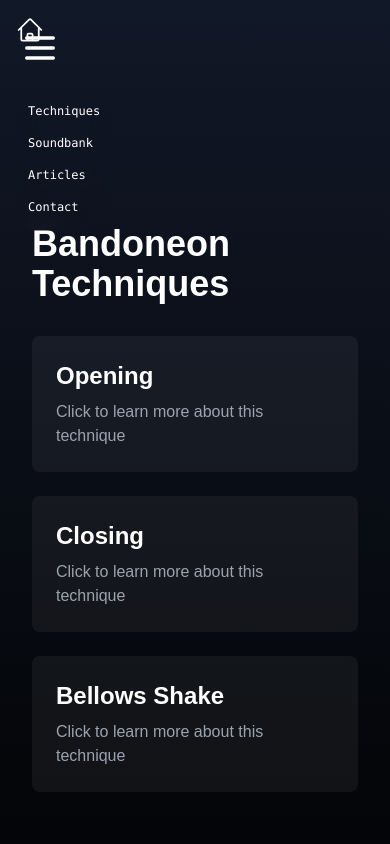
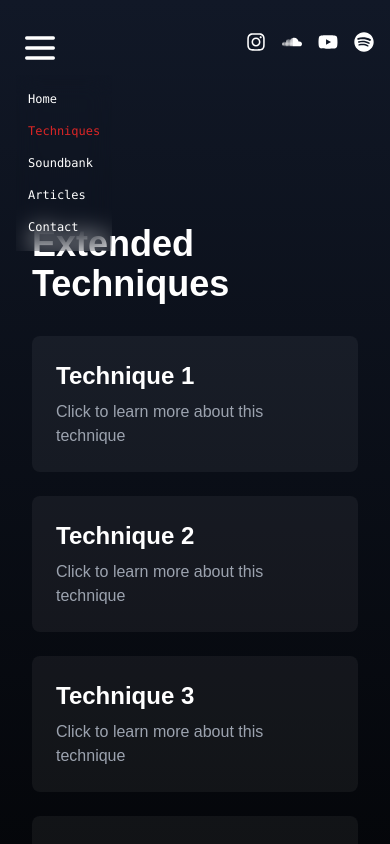
Before and after one commit to manuK1777/extended-bandoneon, a Next.js app: page /techniques in a window 390 px wide. Both pictures are taken after a click on the label 40 px from the left and 48 px from the top of the page. Shown: the top 844 px of the page. Built offline with nearby package versions, Linux system fonts and the light colour scheme.

Commit message:
Fix navBar styles and behavior in mobile devices

```diff
--- a/app/(with-header)/techniques/page.tsx
+++ b/app/(with-header)/techniques/page.tsx
@@ -1,16 +1,18 @@
 import Link from 'next/link';
 
 const techniques = [
-  { id: 'opening', name: 'Opening' },
-  { id: 'closing', name: 'Closing' },
-  { id: 'bellows-shake', name: 'Bellows Shake' },
+  { id: 'technique-1', name: 'Technique 1' },
+  { id: 'technique-2', name: 'Technique 2' },
+  { id: 'technique-3', name: 'Technique 3' },
+  { id: 'technique-4', name: 'Technique 4' },
+  { id: 'technique-5', name: 'Technique 5' },
   // Add more techniques as needed
 ];
 
 export default function TechniquesPage() {
   return (
     <main className="min-h-screen p-8">
-      <h1 className="text-4xl font-bold mb-8">Bandoneon Techniques</h1>
+      <h1 className="text-4xl font-bold mb-8">Extended Techniques</h1>
       <div className="grid grid-cols-1 md:grid-cols-2 lg:grid-cols-3 gap-6">
         {techniques.map((technique) => (
           <Link
--- a/components/SocialMediaBar.tsx
+++ b/components/SocialMediaBar.tsx
@@ -14,9 +14,11 @@ interface SocialMediaBarProps {
 }
 
 const SocialMediaBar = ({ className = "" }: SocialMediaBarProps) => {
+  const iconClass = "w-5 h-5 md:w-6 md:h-6 text-white hover:text-red-500 transition-colors duration-300 mt-4 md:mt-0";
+
   return (
     <motion.div
-      className={`flex gap-6 ${className}`}
+      className={`flex gap-4 md:gap-6 ${className}`}
       initial={{ y: 100, opacity: 0 }}
       animate={{ y: 0, opacity: 1 }}
       transition={{ duration: 1, delay: 2}}
@@ -25,33 +27,33 @@ const SocialMediaBar = ({ className = "" }: SocialMediaBarProps) => {
         href="https://instagram.com/your-handle"
         target="_blank"
         rel="noopener noreferrer"
-        className="text-white hover:text-red-500 transition-colors duration-300"
+        className="block"
       >
-        <FontAwesomeIcon icon={faInstagram} className="w-6 h-6" />
+        <FontAwesomeIcon icon={faInstagram} className={iconClass} />
       </a>
       <a
         href="https://soundcloud.com/your-handle"
         target="_blank"
         rel="noopener noreferrer"
-        className="text-white hover:text-red-500 transition-colors duration-300"
+        className="block"
       >
-        <FontAwesomeIcon icon={faSoundcloud} className="w-6 h-6" />
+        <FontAwesomeIcon icon={faSoundcloud} className={iconClass} />
       </a>
       <a
         href="https://youtube.com/@your-handle"
         target="_blank"
         rel="noopener noreferrer"
-        className="text-white hover:text-red-500 transition-colors duration-300"
+        className="block"
       >
-        <FontAwesomeIcon icon={faYoutube} className="w-6 h-6" />
+        <FontAwesomeIcon icon={faYoutube} className={iconClass} />
       </a>
       <a
         href="https://open.spotify.com/artist/your-id"
         target="_blank"
         rel="noopener noreferrer"
-        className="text-white hover:text-red-500 transition-colors duration-300"
+        className="block"
       >
-        <FontAwesomeIcon icon={faSpotify} className="w-6 h-6" />
+        <FontAwesomeIcon icon={faSpotify} className={iconClass} />
       </a>
     </motion.div>
   );
--- a/components/layout/Header.tsx
+++ b/components/layout/Header.tsx
@@ -7,8 +7,8 @@ export default function Header() {
   return (
     <header className="fixed top-2 left-0 right-0 z-50 px-4 py-2">
       <div className="max-w-7xl mx-auto flex justify-between items-center">
-        {/* Home Icon */}
-        <div className="flex-shrink-0 z-20">
+        {/* Home Icon - Hidden on mobile */}
+        <div className="flex-shrink-0 z-20 hidden md:block">
           <Link href="/" className="block">
             <svg
               xmlns="http://www.w3.org/2000/svg"
@@ -34,7 +34,7 @@ export default function Header() {
 
         {/* Social Media - Right */}
         <div className="flex-shrink-0 z-20">
-          <SocialMediaBar className="hidden md:flex" />
+          <SocialMediaBar className="flex" />
         </div>
       </div>
     </header>
--- a/components/navigation/ResponsiveNav.tsx
+++ b/components/navigation/ResponsiveNav.tsx
@@ -5,6 +5,7 @@ import NavButtons from "../buttons/NavButtons";
 import { navItems } from "@/constants/navigation";
 import { useState } from "react";
 import Link from "next/link";
+import { usePathname } from "next/navigation";
 
 interface ResponsiveNavProps {
   direction?: "horizontal" | "vertical";
@@ -16,6 +17,15 @@ export default function ResponsiveNav({
   animated = true
 }: ResponsiveNavProps) {
   const [isOpen, setIsOpen] = useState(false);
+  const pathname = usePathname();
+
+  const mobileNavItems = [
+    { name: "Home", href: "/" },
+    ...navItems.map(item => ({
+      name: item.name,
+      href: `/${item.name.toLowerCase()}`
+    }))
+  ];
 
   return (
     <>
@@ -54,23 +64,27 @@ export default function ResponsiveNav({
           </label>
           <motion.ul
             tabIndex={0}
-            className="menu menu-sm dropdown-content mt-3 z-[1] p-2 backdrop-blur-md w-22 sm:w-32 flex items-left"
+            className="menu menu-sm dropdown-content mt-0 z-[1] p-2 backdrop-blur-md w-22 sm:w-32 flex items-left"
             initial={{ opacity: 0, y: -10 }}
             animate={{ opacity: isOpen ? 1 : 0, y: isOpen ? 0 : -10 }}
             exit={{ opacity: 0, y: -10 }}
             transition={{ duration: 0.2 }}
             onMouseDown={(e) => e.preventDefault()}
           >
-            {navItems.map((item) => (
-              <li key={item.name} className="hover:bg-yellow-200">
-                <Link
-                  href={`/${item.name.toLowerCase()}`}
-                  className="text-xs sm:text-sm md:text-base font-body hover:text-red-500 transition-colors duration-200 py-2 px-1"
-                >
-                  {item.name}
-                </Link>
-              </li>
-            ))}
+            {mobileNavItems.map((item) => {
+              const isActive = pathname === item.href;
+              return (
+                <li key={item.name} className={`hover:bg-yellow-200 ${isActive ? 'bg-transparent' : ''}`}>
+                  <Link
+                    href={item.href}
+                    className={`text-xs sm:text-sm md:text-base font-body transition-colors duration-200 py-2 px-1
+                      ${isActive ? 'text-red-600 hover:text-red-600' : 'hover:text-red-500'}`}
+                  >
+                    {item.name}
+                  </Link>
+                </li>
+              );
+            })}
           </motion.ul>
         </div>
       </div>
```
